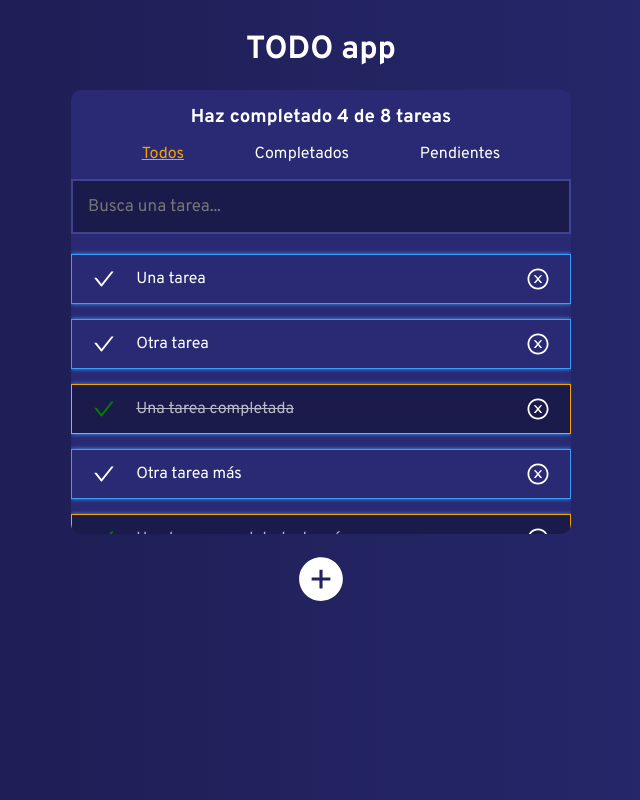
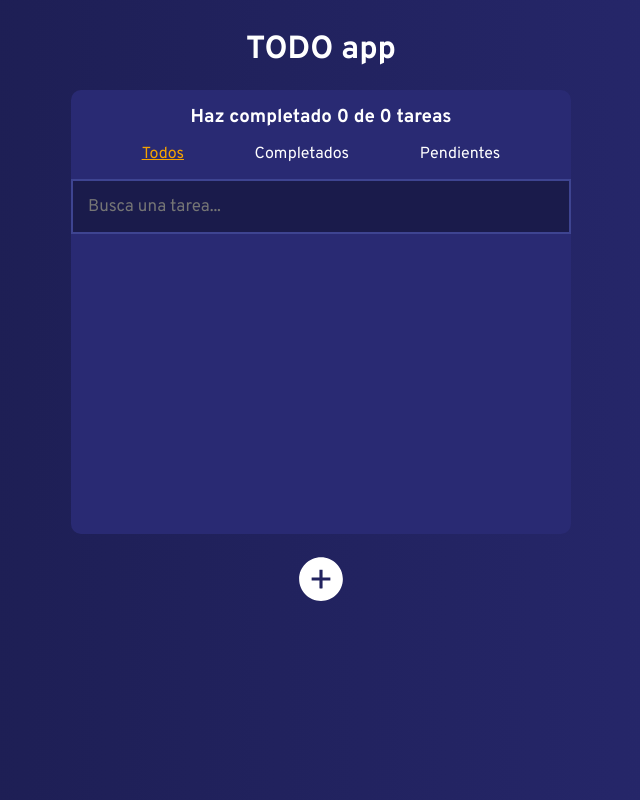
Before and after one commit to salvarez96/proyecto-curso-intro-react, a React (Create React App) app: page / in a window 1280 px wide. Shown: the whole page, without its empty margins (319-959 px from the left). Built offline with nearby package versions, Linux system fonts and the light colour scheme.

Commit message:
Agregando localStorage para almacenar los TODOs del usuario

```diff
--- a/src/App.jsx
+++ b/src/App.jsx
@@ -20,21 +20,38 @@ const Main = styled.main`
 `;
 
 // Ejemplo de TODOs
-const todoList = [
-  { task: 'Una tarea', completed: false},
-  { task: 'Otra tarea', completed: false},
-  { task: 'Una tarea completada', completed: true},
-  { task: 'Otra tarea más', completed: false},
-  { task: 'Una tarea completada de más', completed: true},
-  { task: 'Otra tarea :v', completed: false},
-  { task: 'Una tarea completada :v', completed: true},
-  { task: 'Otra tarea completada :v:v:v:v:', completed: true},
-];
+// const todoList = [
+//   { task: 'Una tarea', completed: false},
+//   { task: 'Otra tarea', completed: false},
+//   { task: 'Una tarea completada', completed: true},
+//   { task: 'Otra tarea más', completed: false},
+//   { task: 'Una tarea completada de más', completed: true},
+//   { task: 'Otra tarea :v', completed: false},
+//   { task: 'Una tarea completada :v', completed: true},
+//   { task: 'Otra tarea completada :v:v:v:v:', completed: true},
+// ];
 
 // Componente app
 export default function App() {
 
-  const [todos, setTodos] = React.useState(todoList);
+  // Lógica de localStorage
+  const localStorageTodos = localStorage.getItem('TODOS_V1');
+
+  let storagedTodos;
+
+  if(!localStorageTodos) {
+    localStorage.setItem('TODOS_V1', JSON.stringify([]));
+    storagedTodos = [];
+  } else {
+    storagedTodos = JSON.parse(localStorageTodos);
+  }
+
+  const [todos, setTodos] = React.useState(storagedTodos);
+
+  const saveTodos = newTodosArray => {
+    localStorage.setItem('TODOS_V1', JSON.stringify(newTodosArray));
+    setTodos(newTodosArray);
+  }
 
   // Lógica usada en TodoSearch
   const [searchValue, setSearchValue] = React.useState('');
@@ -61,6 +78,8 @@ export default function App() {
     case 'Pendientes':
       searchedTodos = searchedTodos.filter(item => !item.completed);
       break;
+    default:
+      searchedTodos = todos;
   }
 
   // Lógica utilizada en TodoCounter
@@ -76,12 +95,12 @@ export default function App() {
       }
       return item;
     });
-    setTodos(tasks);
+    saveTodos(tasks);
   }
 
   const deleteTask = (key) => {
     const tasks = todos.splice(todos.findIndex(item => item.task === key), 1);
-    setTodos(tasks);
+    saveTodos(tasks);
   }
 
   // Conjunto de todos los componentes utilizados en la aplicación
```
